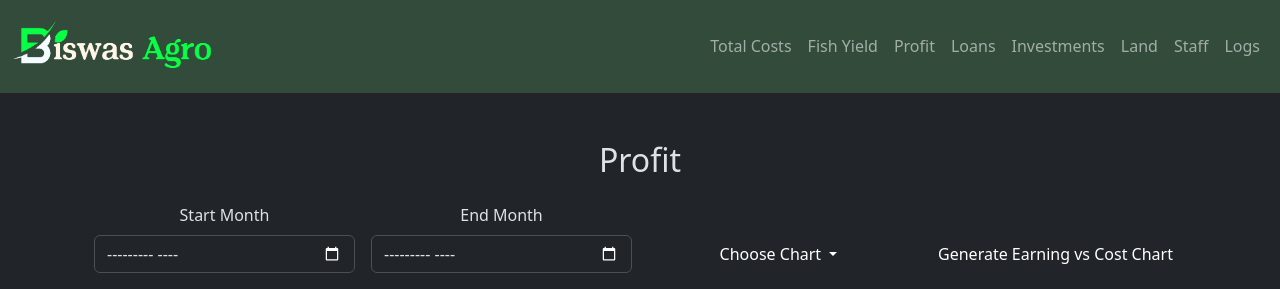
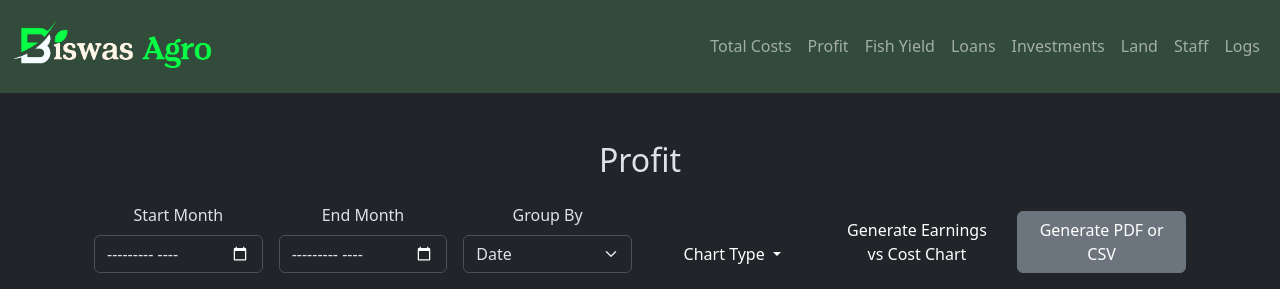
Before and after one commit to aliyyah-u/final_project, a Django app: page /profit/ in a window 1280 px wide. Shown: the top 289 px of the page. Run offline with Django 5.2, Linux system fonts and the light colour scheme.

Commit message:
option to display profit chart by date/month/year

```diff
--- a/my_final_project/biswas_agro/static/profit.js
+++ b/my_final_project/biswas_agro/static/profit.js
@@ -16,32 +16,55 @@ function getMonthDateRange(monthStr) {
     };
 }
 
+function mergeByDate(costData, fishbuyData, salaryData, earningData) {
+    const groupBy = document.getElementById('grouping').value;
+    const map = {};
+
+    function getKey(date) {
+    if (groupBy === 'month') return date.slice(0, 7);    // "YYYY-MM"
+    if (groupBy === 'year') return date.slice(0, 4);     // "YYYY"
+    return date;                                          // Full date
+}
+
+    costData.forEach(item => {
+        const key = getKey(item.date);
+        map[key] = map[key] || { key, cost: 0, fishbuy: 0, salary: 0, earnings: 0 };
+        map[key].cost += parseFloat(item.cost || 0);
+    });
+
+    fishbuyData.forEach(item => {
+        const key = getKey(item.date);
+        map[key] = map[key] || { key, cost: 0, fishbuy: 0, salary: 0, earnings: 0 };
+        map[key].fishbuy += parseFloat(item.price || 0);
+    });
+
+    salaryData.forEach(item => {
+        const key = getKey(item.date);
+        map[key] = map[key] || { key, cost: 0, fishbuy: 0, salary: 0, earnings: 0 };
+        map[key].salary += parseFloat(item.total || 0);
+    });
+
+    earningData.forEach(item => {
+        const key = getKey(item.date);
+        map[key] = map[key] || { key, cost: 0, fishbuy: 0, salary: 0, earnings: 0 };
+        map[key].earnings += parseFloat(item.price || 0);
+    });
+
+    return Object.values(map).sort((a, b) => new Date(a.key) - new Date(b.key));
+}
+
 async function filterProfitChart() {
-    const startMonth = document.getElementById('start-date').value;
-    const endMonth = document.getElementById('end-date').value;
+    const startDate = document.getElementById('start-date').value;
+    const endDate = document.getElementById('end-date').value;
 
     const params = new URLSearchParams();
+    if (startDate) params.append('start', startDate);
+    if (endDate) params.append('end', endDate);
 
-    if (startMonth) {
-        const range = getMonthDateRange(startMonth);
-        params.append('start', range.start);
-    }
-    if (endMonth) {
-        const range = getMonthDateRange(endMonth);
-        params.append('end', range.end);
-    }
-
-    let costUrl = '/api/cost/';
-    let fishbuyUrl = '/api/fishbuy/';
-    let salaryUrl = '/api/salary/';
-    let earningUrl = '/api/earning/';
-
-    if (params.toString()) {
-        costUrl += `?${params.toString()}`;
-        fishbuyUrl += `?${params.toString()}`;
-        salaryUrl += `?${params.toString()}`;
-        earningUrl += `?${params.toString()}`;
-    }
+    const costUrl = '/api/cost/' + (params.toString() ? `?${params.toString()}` : '');
+    const fishbuyUrl = '/api/fishbuy/' + (params.toString() ? `?${params.toString()}` : '');
+    const salaryUrl = '/api/salary/' + (params.toString() ? `?${params.toString()}` : '');
+    const earningUrl = '/api/earning/' + (params.toString() ? `?${params.toString()}` : '');
 
     const [costRes, fishbuyRes, salaryRes, earningRes] = await Promise.all([
         fetch(costUrl),
@@ -57,52 +80,16 @@ async function filterProfitChart() {
         earningRes.json()
     ]);
 
-    const dateMap = {};
-
-    costData.forEach(item => {
-        const date = item.date;
-        dateMap[date] = dateMap[date] || { cost: 0, fishbuy: 0, salary: 0, earnings: 0 };
-        dateMap[date].cost += parseFloat(item.cost) || 0;
-    });
-
-    fishbuyData.forEach(item => {
-        const date = item.date;
-        dateMap[date] = dateMap[date] || { cost: 0, fishbuy: 0, salary: 0, earnings: 0 };
-        dateMap[date].fishbuy += parseFloat(item.price) || 0;
-    });
-
-    salaryData.forEach(item => {
-        const date = item.date;
-        dateMap[date] = dateMap[date] || { cost: 0, fishbuy: 0, salary: 0, earnings: 0 };
-        dateMap[date].salary += parseFloat(item.total) || 0;
-    });
-
-    earningData.forEach(item => {
-        const date = item.date;
-        dateMap[date] = dateMap[date] || { cost: 0, fishbuy: 0, salary: 0, earnings: 0 };
-        dateMap[date].earnings += parseFloat(item.price) || 0;
-    });
-
-    const dates = Object.keys(dateMap).sort((a, b) => new Date(a) - new Date(b));
-
-    const chartData = dates.map(date => ({
-        date,
-        cost: dateMap[date].cost,
-        fishbuy: dateMap[date].fishbuy,
-        salary: dateMap[date].salary,
-        totalCost: dateMap[date].cost + dateMap[date].fishbuy + dateMap[date].salary,
-        earnings: dateMap[date].earnings
-    }));
-
-    drawProfitChart(chartData);
+    const merged = mergeByDate(costData, fishbuyData, salaryData, earningData)
+    drawProfitChart(merged);
 }
 
 function drawProfitChart(data) {
-    const labels = data.map(item => item.date);
-    const totalCostData = data.map(item => item.totalCost);
+    const labels = data.map(item => item.key);
+    const totalCostData = data.map(item =>
+        (item.cost || 0) + (item.fishbuy || 0) + (item.salary || 0)
+    );
     const earningsData = data.map(item => item.earnings);
-
-    // Tooltip data
     const costData = data.map(item => item.cost);
     const fishbuyData = data.map(item => item.fishbuy);
     const salaryData = data.map(item => item.salary);
@@ -135,16 +122,16 @@ function drawProfitChart(data) {
             plugins: {
                 tooltip: {
                     callbacks: {
-                        label: function(context) {
+                        label: function (context) {
                             const idx = context.dataIndex;
                             if (context.dataset.label === 'Total Cost') {
-                                return `Total Cost: $${totalCostData[idx].toFixed(2)}`;
+                                return `Total Cost: ${totalCostData[idx].toFixed(2)}`;
                             } else if (context.dataset.label === 'Earnings') {
-                                return `Earnings: $${earningsData[idx].toFixed(2)}`;
+                                return `Earnings: ${earningsData[idx].toFixed(2)}`;
                             }
                             return '';
                         },
-                        afterBody: function(context) {
+                        afterBody: function (context) {
                             const idx = context[0].dataIndex;
                             const cost = costData[idx] || 0;
                             const fishbuy = fishbuyData[idx] || 0;
@@ -153,11 +140,11 @@ function drawProfitChart(data) {
                             const profit = earnings - (cost + fishbuy + salary);
                             return [
                                 `Cost Breakdown:`,
-                                `- Item Cost: $${cost.toFixed(2)}`,
-                                `- Fish Cost: $${fishbuy.toFixed(2)}`,
-                                `- Salary: $${salary.toFixed(2)}`,
+                                `- Item Cost: ${cost.toFixed(2)}`,
+                                `- Fish Cost: ${fishbuy.toFixed(2)}`,
+                                `- Salary: ${salary.toFixed(2)}`,
                                 ``,
-                                `Profit: $${profit.toFixed(2)}`
+                                `Profit: ${profit.toFixed(2)}`
                             ];
                         }
                     }
--- a/my_final_project/biswas_agro/templates/master.html
+++ b/my_final_project/biswas_agro/templates/master.html
@@ -26,10 +26,10 @@
             <a class="nav-link" href="{% url 'total_cost' %}">Total Costs</a>
           </li>
           <li class="nav-item">
-            <a class="nav-link" href="{% url 'my_yield' %}">Fish Yield</a>
+            <a class="nav-link" href="{% url 'profit' %}">Profit</a>
           </li>
           <li class="nav-item">
-            <a class="nav-link" href="{% url 'profit' %}">Profit</a>
+            <a class="nav-link" href="{% url 'my_yield' %}">Fish Yield</a>
           </li>
              <li class="nav-item">
             <a class="nav-link" href="{% url 'loans' %}">Loans</a>
--- a/my_final_project/biswas_agro/templates/profit.html
+++ b/my_final_project/biswas_agro/templates/profit.html
@@ -7,28 +7,42 @@
 <div class="container">
     <h2 class="mb-4">Profit</h2>
     <div class="row g-3 mb-3">
-        <div class="col-md-3">
+        <div class="col-md-2">
             <label for="start-date" class="form-label">Start Month</label>
             <input type="month" id="start-date" class="form-control">
         </div>
-        <div class="col-md-3">
+        <div class="col-md-2">
             <label for="end-date" class="form-label">End Month</label>
             <input type="month" id="end-date" class="form-control">
         </div>
 
-        <div class="dropdown col-md-3 d-flex align-items-end">
+        <div class="col-md-2">
+            <label for="grouping" class="form-label">Group By</label>
+            <select id="grouping" class="form-select" onchange="filterProfitChart()">
+                <option value="date">Date</option>
+                <option value="month">Month</option>
+                <option value="year">Year</option>
+            </select>
+        </div>
+
+        <div class="dropdown col-md-2 d-flex align-items-end">
             <button class="btn btn-dark dropdown-toggle w-100" type="button" id="profitDropdown"
                 data-bs-toggle="dropdown" aria-expanded="false">
-                <span id="dropdownLabel">Choose Chart</span>
+                <span id="dropdownLabel">Chart Type</span>
             </button>
             <ul class="dropdown-menu" aria-labelledby="profitDropdown">
                 <li><a class="dropdown-item" href="#" onclick="setChartType('bar'); return false;">Bar Chart</a></li>
                 <li><a class="dropdown-item" href="#" onclick="setChartType('line'); return false;">Line Chart</a></li>
             </ul>
         </div>
-        <div class="col-md-3 d-flex align-items-end">
-            <button onclick="filterProfitChart()" class="btn btn-dark w-100">Generate Earning vs Cost Chart</button>
+        <div class="col-md-2 d-flex align-items-end">
+            <button onclick="filterProfitChart()" class="btn btn-dark w-100">Generate Earnings vs Cost Chart</button>
         </div>
+
+         <div class="col-md-2 d-flex align-items-end">
+            <a href="" class="btn btn-secondary w-100">Generate PDF or CSV</a>
+        </div>
+
     </div>
     <canvas id="profitChart"></canvas>
 </div>
--- a/my_final_project/biswas_agro/templates/total_cost.html
+++ b/my_final_project/biswas_agro/templates/total_cost.html
@@ -41,6 +41,7 @@
         <div class="col-md-2 d-flex align-items-end">
             <button onclick="filterCostChart()" class="btn btn-dark w-100">Generate Expense Chart</button>
         </div>
+
         <div class="col-md-2 d-flex align-items-end">
             <a href="" class="btn btn-secondary w-100">Generate PDF or CSV</a>
         </div>
```
